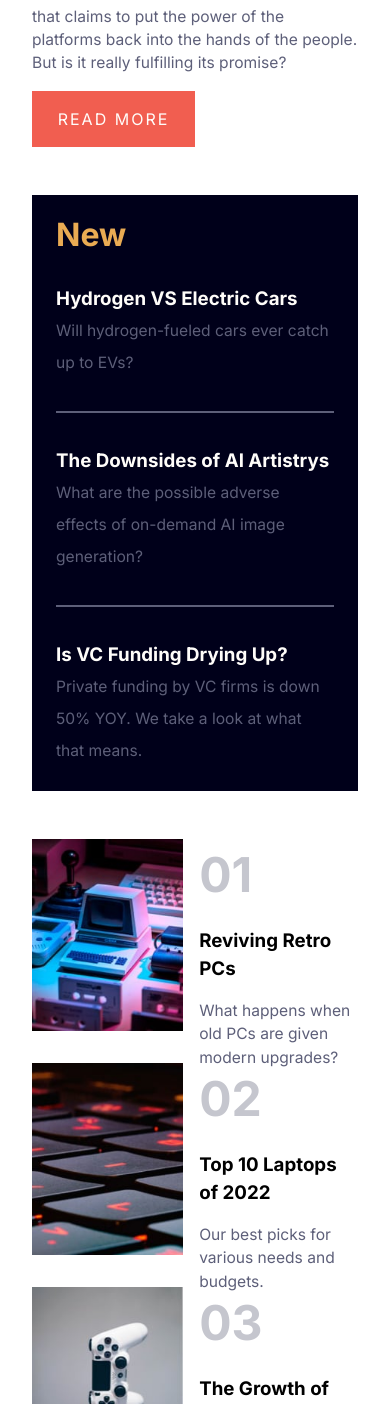
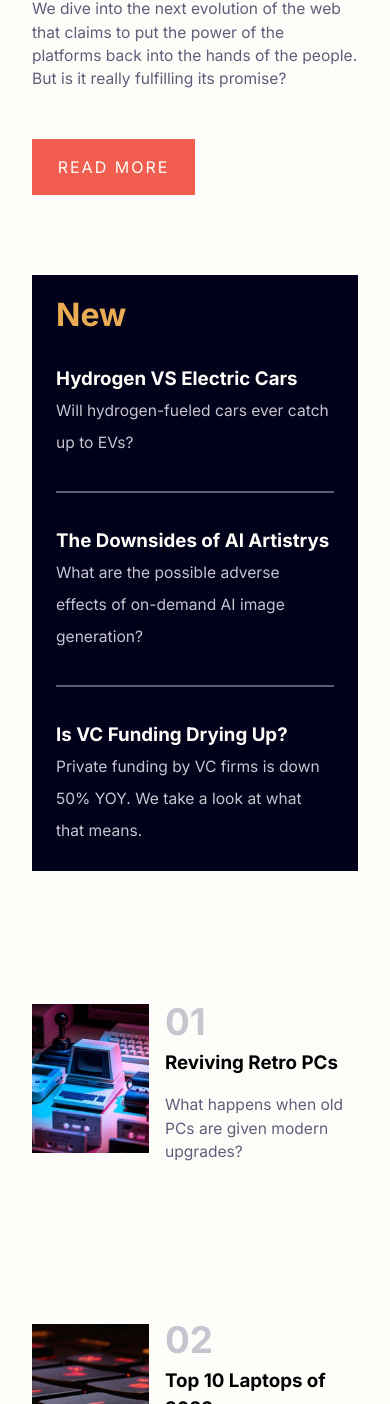
Before and after one commit to JoachimvdP/News-Homepage-Challenge, a plain HTML site: page index.html in a window 390 px wide. Shown: the part 596-2000 px from the top of the page. Drawn offline with Linux system fonts and the light colour scheme.

Commit message:
Update style.css
fixed some issues with colors and spacing

```diff
--- a/style.css
+++ b/style.css
@@ -50,6 +50,7 @@
   /* */
 body {
     font-family: var(--ff-main);
+    background-color: var(--clr-off-white);
 
     /* prevent navbar from causing overflowing */
     overflow-x: hidden;
@@ -101,7 +102,7 @@ header {
     display: none;
 }
 
-@media (max-width: 35em) {
+@media (max-width: 686px) {
     .navbar {
         position: fixed;
         z-index: 1000;
@@ -111,6 +112,7 @@ header {
         padding: min(30vh, 10rem) 2em;
 
         background-color: var(--clr-off-white);
+        color: var(--clr-blue-400);
 
         transform: translate(100%);
         transition: transform 350ms ease-out;
@@ -152,6 +154,7 @@ ul {
     display: flex;
     gap: 1.5rem;
     list-style: none;
+    color: var(--clr-blue-100);
 }
 
 li:hover {
@@ -181,13 +184,18 @@ li:hover {
 .main-article {
     grid-area: main-article;
     display: grid;
-    gap: 1rem;
+    gap: 2rem;
 }
 
 .main-title {
     font-weight: var(--fw-extra-bold);
     font-size: 4rem;
-    line-height: 5rem;
+    line-height: 4rem;
+}
+
+.main-article-summary {
+    display: flex;
+    flex-direction: column;
 }
 
 .read-more {
@@ -202,7 +210,7 @@ li:hover {
     border: none;
     width: 50%;
     padding: 1rem;
-    margin-top: 1rem;
+    margin-top: 3rem;
 
     text-transform: uppercase;
     letter-spacing: .125rem;
@@ -213,11 +221,22 @@ li:hover {
     cursor: pointer;
 }
 
+/* new articles */
+
 .new-articles {
     grid-area: new;
     background-color: var(--clr-blue-900);
     padding: 1.5rem;
     line-height: 2rem;
+}
+
+.new-articles > h3:hover {
+    color: var(--clr-orange);
+    cursor: pointer;
+}
+
+.new-articles > p {
+    color: var(--clr-blue-100);
 }
 
 hr {
@@ -235,7 +254,11 @@ hr {
     color: var(--clr-off-white)
 }
 
+/* top-articles */
+
 .top-articles {
+    margin-top: 2rem;
+
     grid-area: top-article;
     display: grid;
     gap: 2rem;
@@ -246,12 +269,6 @@ hr {
     display: flex;
     gap: 1rem;
     height: 12em;
-}
-
-.main-article-summary {
-    display: flex;
-    flex-direction: column;
-    justify-content: center;
 }
 
 .summary > h3 {
@@ -267,9 +284,8 @@ hr {
     font-family: var(--ff-main);
     font-weight: var(--fw-bold);
     color: var(--clr-blue-100);
-    font-size: 3rem;
+    font-size: 2.3rem;
 }
-
 
 
 
@@ -299,13 +315,21 @@ footer {
         "top-article"
         "footer";
         grid-template-columns: 1fr;
-        gap: 3rem;
+        gap: 5rem;
     }
 
     .top-articles {
         grid-template-columns: 1fr;
-        grid-template-rows: repeat(3, auto);
+        grid-template-rows: repeat(3, 16rem);
+        gap: 8rem;
     }
+
+    .article {
+        display: grid;
+        grid-template-columns: 30vw auto;
+        align-items: center;
+    }
+
 }
 
 @media only screen and (max-width: 850px) {
@@ -318,4 +342,12 @@ footer {
         font-size: 3rem;
         line-height: 3.25rem;
     }
+
+    .summary > h3 {
+        margin-top: 0;
+    }
+
+    .top-articles {
+        gap: 4rem;
+    }
 }
```
